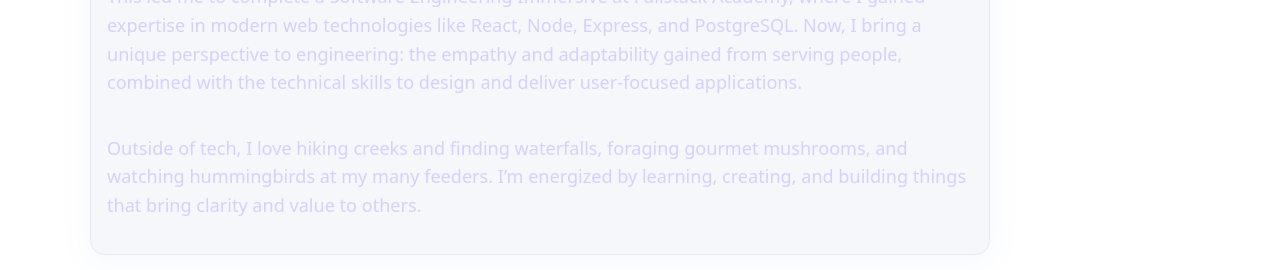
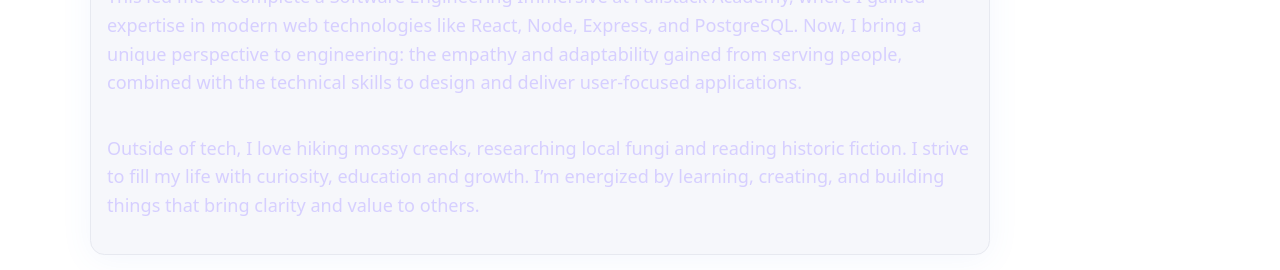
Before and after one commit to MajerAsh/AMajerWebsite, a React (Vite) app: page / in a window 1280 px wide. Shown: the part 3320-3590 px from the top of the page. Built offline with nearby package versions, Linux system fonts and the light colour scheme.

Commit message:
About.jsx text edits

```diff
--- a/src/pages/About.jsx
+++ b/src/pages/About.jsx
@@ -172,10 +172,11 @@ export default function About() {
             design and deliver user-focused applications.
           </p>
           <p className="muted">
-            Outside of tech, I love hiking creeks and finding waterfalls,
-            foraging gourmet mushrooms, and watching hummingbirds at my many
-            feeders. I’m energized by learning, creating, and building things
-            that bring clarity and value to others.
+            Outside of tech, I love hiking mossy creeks, researching local fungi
+            and reading historic fiction. I strive to fill my life with
+            curiosity, education and growth. I’m energized by learning,
+            creating, and building things that bring clarity and value to
+            others.
           </p>
         </article>
       </div>
```
